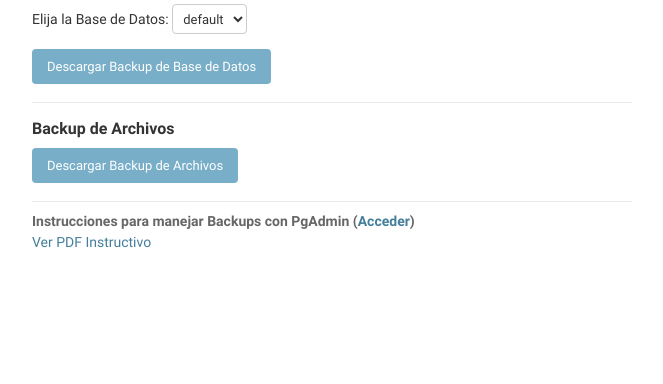
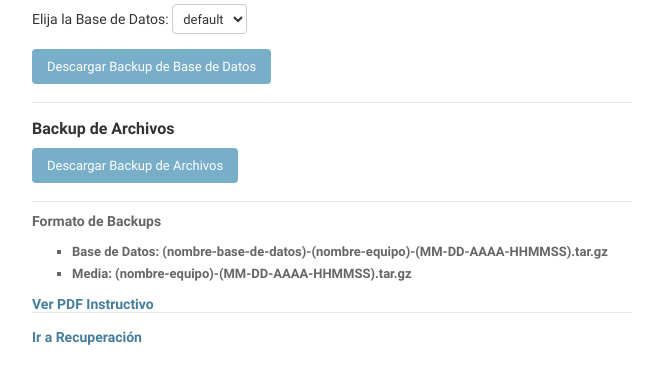
Before and after one commit to Clear-Education/ontrack_backend, a Django app: page /admin/backups/ in a window 1280 px wide. Shown: the part 156-540 px from the top of the page, without its empty margins (8-671 px from the left). Run offline with Django 3.2, Linux system fonts and the light colour scheme; the visitor is signed in with stand-in values (Sample User, id 1); data comes from the database, SQL or seed files in the repository; data that the repository does not hold is empty; parts of the project's set-up code (start-up, migrations or seed data) failed here and were passed over.

Commit message:
Views para restore y backup actualizadas

```diff
--- a/mantenimiento/templates/mantenimiento/backup_view.html
+++ b/mantenimiento/templates/mantenimiento/backup_view.html
@@ -6,9 +6,11 @@
 
     {% include 'mantenimiento/_backup_forms.html' %}
 <br/><hr/>
-    <h3>
-    Instrucciones para manejar Backups con PgAdmin (<a href="http://127.0.0.1:52772/browser/" target="_blank">Acceder</a>)
-    </h3>
+  <h3> Formato de Backups <h3>
+  <ul>
+    <li>Base de Datos: (nombre-base-de-datos)-(nombre-equipo)-(MM-DD-AAAA-HHMMSS).tar.gz</li>
+    <li>Media: (nombre-equipo)-(MM-DD-AAAA-HHMMSS).tar.gz</li>
+  </ul>
   {% endif %}
   {% if HEROKU %}
   <h3>
@@ -16,6 +18,11 @@
     </h3>
   {% endif %}
     <a href="https://drive.google.com/file/d/12UFXOXc2n8kXUCchUlNf568TPbBXVE2p/view?usp=sharing" target="_blank"> Ver PDF Instructivo </a>
+    <br>
+
+      <hr>
+    <br>
+    <a href="{% url 'restore' %}">Ir a Recuperación </a>
   </div>
 
 {% endblock %}
--- a/mantenimiento/templates/mantenimiento/restore_view.html
+++ b/mantenimiento/templates/mantenimiento/restore_view.html
@@ -4,7 +4,7 @@
   <div id="content-main">
   {% if not HEROKU %}
     <h3>
-    Instrucciones para realizar Recuperación con PgAdmin (<a href="http://127.0.0.1:52772/browser/" target="_blank">Acceder</a>)
+    Recuperación de Backups con PgAdmin (<a href="http://127.0.0.1:52772/browser/" target="_blank">Acceder al Panel</a>)
     </h3>
   {% endif %}
   {% if HEROKU %}
```
